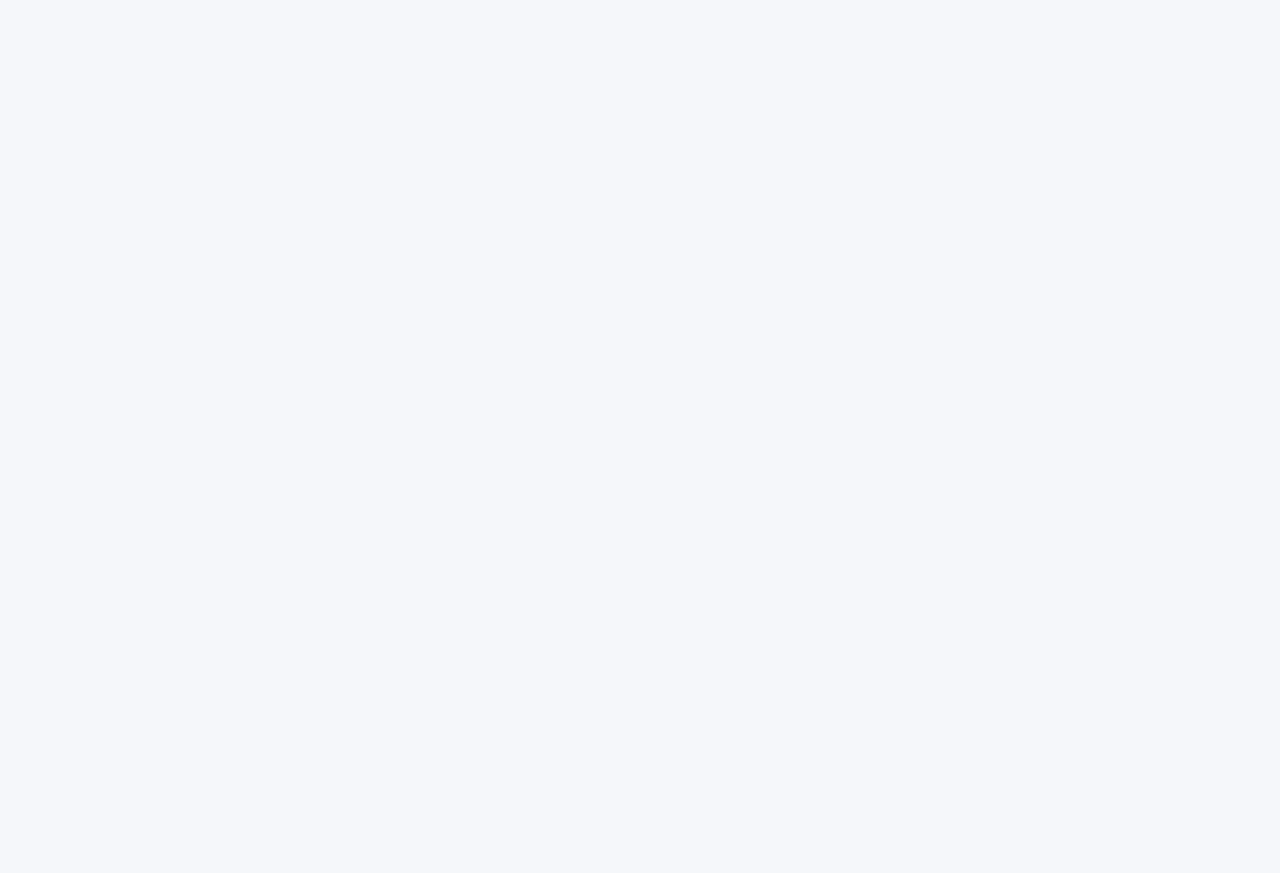
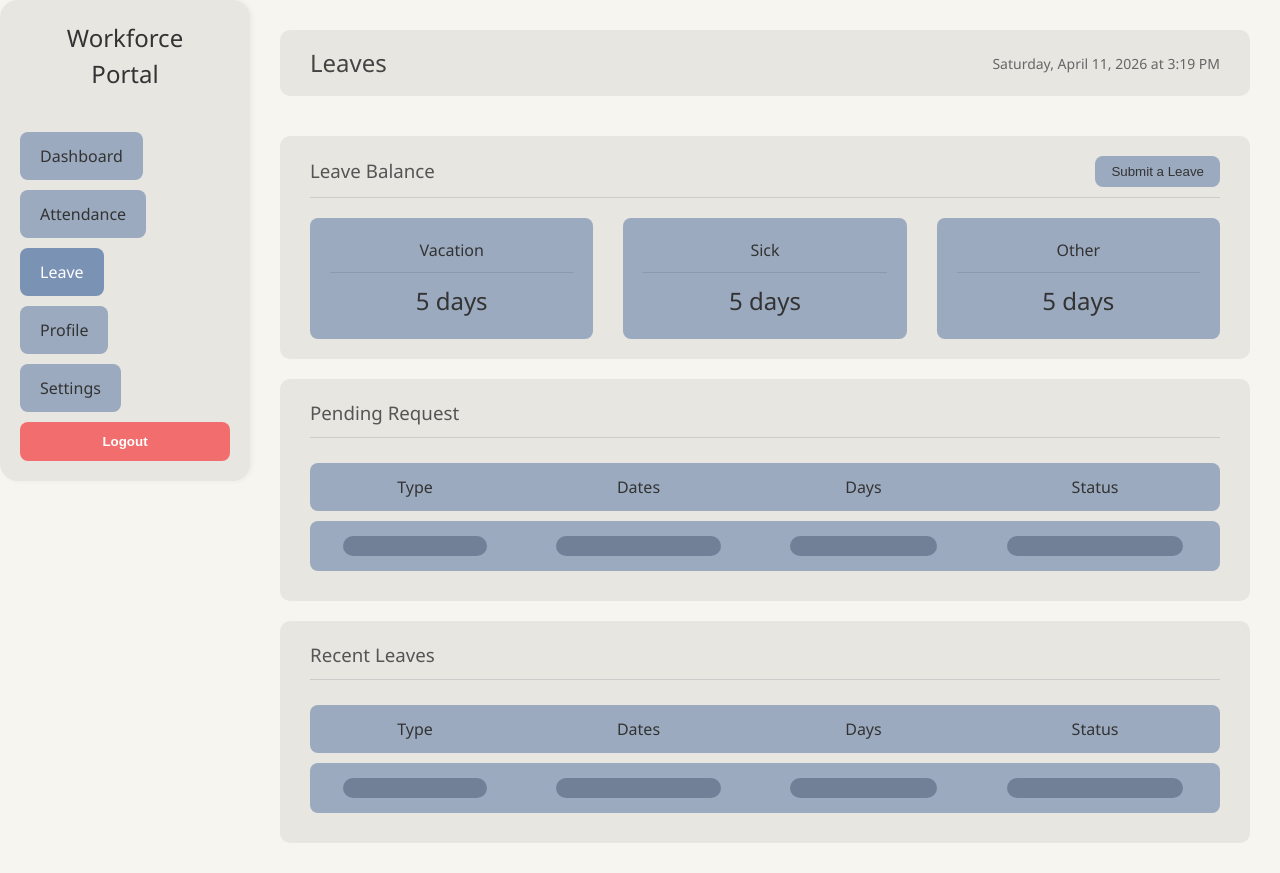
Before and after one commit to Harukino1/IT342-Salindato-WorkforcePortal, a React app in the folder frontend/: page /leave in a window 1280 px wide. Before the commit this address had no page. Before the commit the page ends 800 px from the top, so only its background shows below. Built offline with nearby package versions, Linux system fonts and the light colour scheme; the HTML template or start-up script is replaced by a standard one.

Commit message:
feat(ui): routing the pages
routing the pages of the newly added page LeaveRequest to their corresponding buttons

```diff
--- a/frontend/src/App.jsx
+++ b/frontend/src/App.jsx
@@ -6,6 +6,7 @@ import Login from './pages/Login';
 import Register from './pages/Register';
 import Dashboard from './pages/Dashboard';
 import Attendance from './pages/Attendance';
+import LeaveRequest from './pages/LeaveRequest';
 
 function App() {
   return (
@@ -15,6 +16,7 @@ function App() {
         <Route path="/register" element={<Register />} />
         <Route path="/dashboard" element={<Dashboard />} />
         <Route path="/attendance" element={<Attendance />} />
+        <Route path="/leave" element={<LeaveRequest />} />
       </Routes>
     </BrowserRouter>
   );
--- a/frontend/src/components/LeaveRequest.css
+++ b/frontend/src/components/LeaveRequest.css
@@ -32,6 +32,9 @@
   border-radius: 8px;
   text-align: center;
   font-weight: 500;
+  border: none;
+  cursor: pointer;
+  font: inherit;
 }
 
 .nav-link.active {
--- a/frontend/src/pages/Attendance.jsx
+++ b/frontend/src/pages/Attendance.jsx
@@ -241,6 +241,8 @@ export default function Attendance() {
     } else if (id === 'attendance') {
       // Stay on the same page, do nothing
       return;
+    } else if (id === 'leave') {
+      navigate('/leave', { replace: true });
     } else {
       // For other nav items, you can add navigation here
       // navigate(`/${id}`);
--- a/frontend/src/pages/Dashboard.jsx
+++ b/frontend/src/pages/Dashboard.jsx
@@ -125,7 +125,7 @@ const Dashboard = () => {
         <nav className="nav">
           <button className="nav-item active">Dashboard</button>
           <button className="nav-item" onClick={() => navigate('/attendance')}>Attendance</button>
-          <button className="nav-item">Leave</button>
+          <button className="nav-item" onClick={() => navigate('/leave')}>Leave</button>
           <button className="nav-item">Profile</button>
           <button className="nav-item">Settings</button>
         </nav>
--- a/frontend/src/pages/LeaveRequest.jsx
+++ b/frontend/src/pages/LeaveRequest.jsx
@@ -1,7 +1,10 @@
 import React from 'react';
+import { useNavigate } from 'react-router-dom';
 import '../components/LeaveRequest.css';
 
 const LeaveRequest = () => {
+  const navigate = useNavigate();
+
   // Format current date similar to the mockup
   const currentDate = new Date().toLocaleString('en-US', {
     weekday: 'long',
@@ -13,19 +16,24 @@ const LeaveRequest = () => {
     hour12: true
   });
 
+  const handleLogout = () => {
+    localStorage.removeItem('token');
+    navigate('/');
+  };
+
   return (
     <div className="leave-container">
       {/* Sidebar - This might be a separate component in your actual app */}
       <aside className="sidebar">
         <h2>Workforce<br/>Portal</h2>
         <nav>
-          <a href="/dashboard" className="nav-link">Dashboard</a>
-          <a href="/attendance" className="nav-link">Attendance</a>
-          <a href="/leave" className="nav-link active">Leave</a>
-          <a href="/profile" className="nav-link">Profile</a>
-          <a href="/settings" className="nav-link">Settings</a>
+          <button className="nav-link" onClick={() => navigate('/dashboard')}>Dashboard</button>
+          <button className="nav-link" onClick={() => navigate('/attendance')}>Attendance</button>
+          <button className="nav-link active">Leave</button>
+          <button className="nav-link" onClick={() => navigate('/profile')}>Profile</button>
+          <button className="nav-link" onClick={() => navigate('/settings')}>Settings</button>
         </nav>
-        <button className="logout-btn">Logout</button>
+        <button className="logout-btn" onClick={handleLogout}>Logout</button>
       </aside>
 
       {/* Main Content Area */}
```
